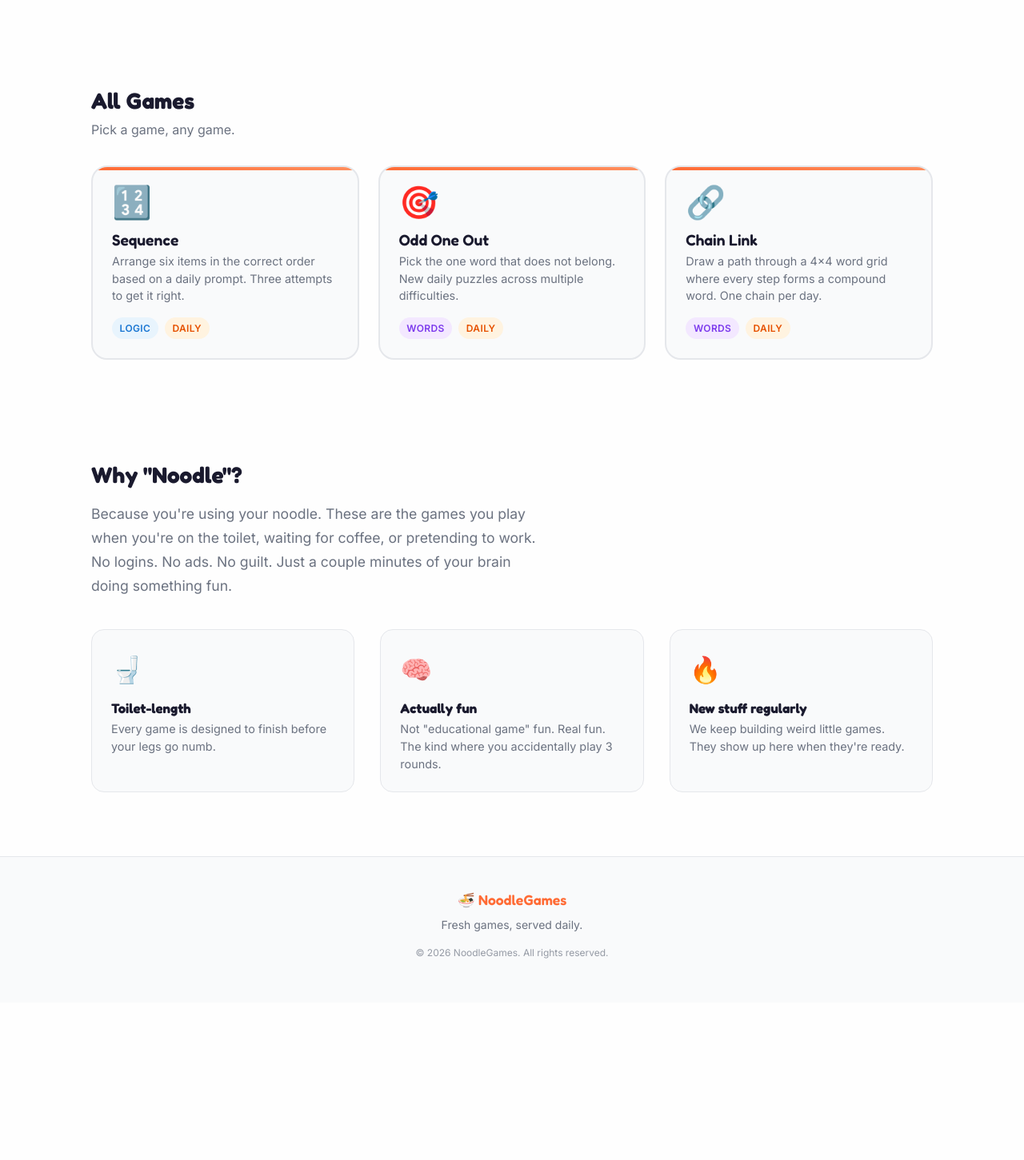
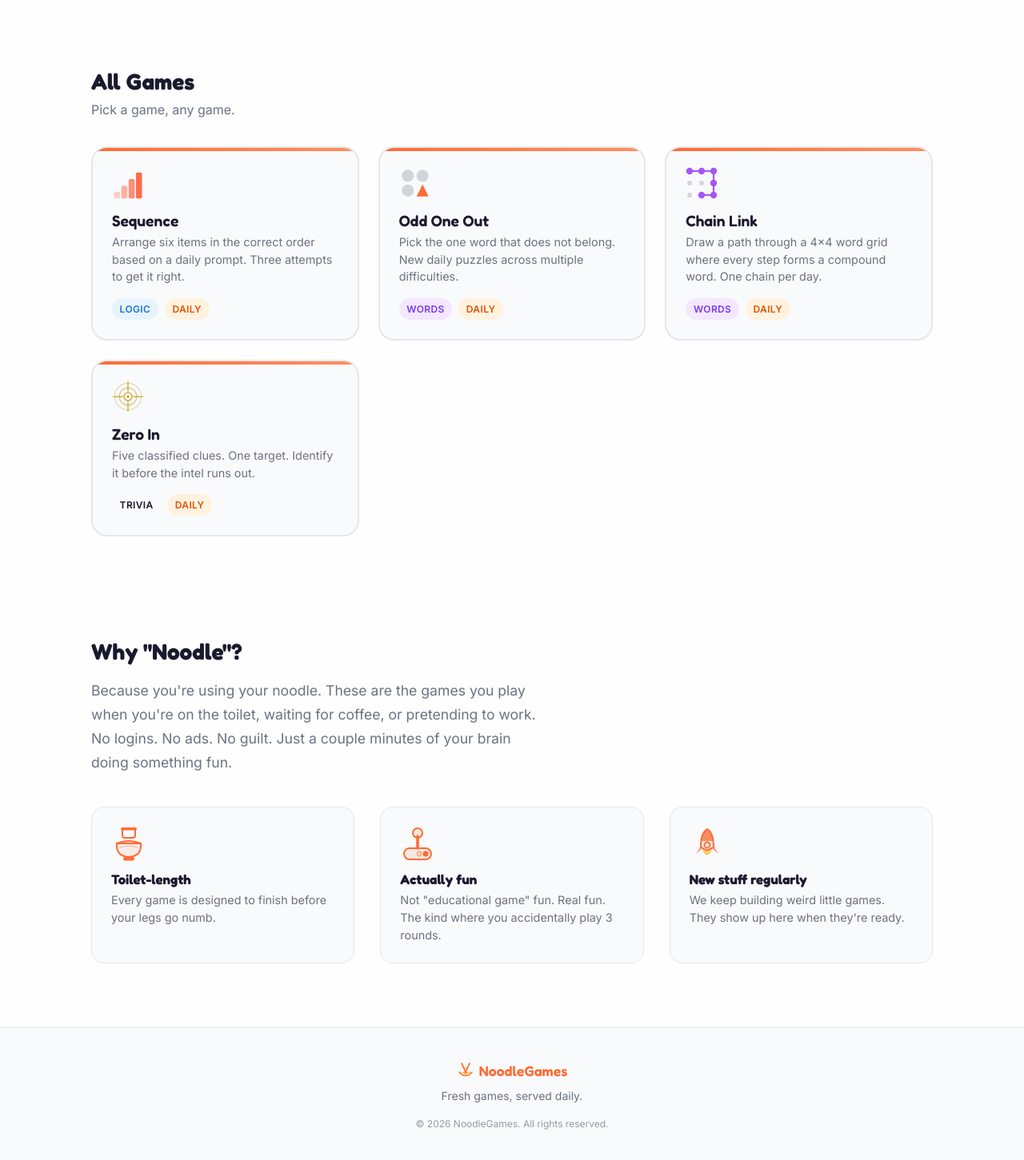
Before and after one commit to balexandr/noodle_games, a React (Vite) app: page / in a window 1280 px wide. Shown: the part 671-2122 px from the top of the page at 80% size. Before the commit the page ends 1925 px from the top, so only its background shows below. Built offline with nearby package versions, Linux system fonts and the light colour scheme.

Commit message:
Some nice changes

```diff
--- /dev/null
+++ b/src/components/FeatureIcons.jsx
@@ -0,0 +1,60 @@
+const C = '#ff6b35'
+const CA = (o) => `rgba(255,107,53,${o})`
+
+export function ToiletIcon({ size = 44 }) {
+  return (
+    <svg viewBox="0 0 44 44" width={size} height={size} aria-hidden="true" fill="none">
+      {/* Tank */}
+      <rect x="14" y="2" width="16" height="12" rx="3" stroke={C} strokeWidth="2"/>
+      {/* Tank lid */}
+      <rect x="12" y="1" width="20" height="3.5" rx="1.75" fill={C}/>
+      {/* Seat */}
+      <path d="M 7 21 Q 22 15 37 21" stroke={C} strokeWidth="2.2" strokeLinecap="round"/>
+      {/* Bowl */}
+      <path d="M 7 21 Q 5.5 37 22 38 Q 38.5 37 37 21 Z" fill={CA(0.1)} stroke={C} strokeWidth="2"/>
+      {/* Inner water line */}
+      <path d="M 11 26 Q 22 22 33 26" stroke={C} strokeWidth="1.2" strokeLinecap="round" opacity="0.45"/>
+      {/* Base */}
+      <rect x="15" y="38" width="14" height="4.5" rx="2.25" fill={C}/>
+    </svg>
+  )
+}
+
+export function JoystickIcon({ size = 44 }) {
+  return (
+    <svg viewBox="0 0 44 44" width={size} height={size} aria-hidden="true" fill="none">
+      {/* Base plate */}
+      <rect x="5" y="27" width="34" height="14" rx="7" fill={CA(0.12)} stroke={C} strokeWidth="2"/>
+      {/* Stick */}
+      <line x1="22" y1="27" x2="22" y2="12" stroke={C} strokeWidth="3.5" strokeLinecap="round"/>
+      {/* Ball */}
+      <circle cx="22" cy="8" r="6" fill={CA(0.12)} stroke={C} strokeWidth="2"/>
+      {/* Buttons */}
+      <circle cx="32" cy="34" r="3.5" fill={C}/>
+      <circle cx="24" cy="34" r="2.5" stroke={C} strokeWidth="1.8" opacity="0.5"/>
+    </svg>
+  )
+}
+
+export function RocketIcon({ size = 44 }) {
+  return (
+    <svg viewBox="0 0 44 44" width={size} height={size} aria-hidden="true" fill="none">
+      {/* Body */}
+      <path
+        d="M 22 3 C 29 7 30 18 30 26 L 22 30 L 14 26 C 14 18 15 7 22 3 Z"
+        fill={CA(0.12)} stroke={C} strokeWidth="2" strokeLinejoin="round"
+      />
+      {/* Nose fill */}
+      <path d="M 22 3 C 29 7 30 15 30 18 L 14 18 C 14 15 15 7 22 3 Z" fill={C} opacity="0.75"/>
+      {/* Left fin */}
+      <path d="M 14 24 L 8 34 L 14 29 Z" fill={C} opacity="0.65" strokeLinejoin="round"/>
+      {/* Right fin */}
+      <path d="M 30 24 L 36 34 L 30 29 Z" fill={C} opacity="0.65" strokeLinejoin="round"/>
+      {/* Porthole */}
+      <circle cx="22" cy="23" r="3.5" stroke={C} strokeWidth="1.8"/>
+      {/* Flame */}
+      <path d="M 18 30 Q 22 38 26 30" stroke="#ffc947" strokeWidth="2.5" strokeLinecap="round"/>
+      <path d="M 20 30 Q 22 35 24 30" stroke="#ffc947" strokeWidth="1.5" strokeLinecap="round" opacity="0.5"/>
+    </svg>
+  )
+}
--- a/src/components/Footer.jsx
+++ b/src/components/Footer.jsx
@@ -1,10 +1,12 @@
 import './Footer.css'
+import { NoodleLogoIcon } from './NoodleLogo'
 
 function Footer() {
   return (
     <footer className="footer">
       <div className="container">
-        <span className="footer-logo">🍜 NoodleGames</span>
+        <span className="footer-logo" style={{ display: 'flex', alignItems: 'center', gap: '6px', justifyContent: 'center' }}>
+          <NoodleLogoIcon size={22} />NoodleGames</span>
         <p className="footer-tagline">Fresh games, served daily.</p>
         <p className="footer-copyright">© {new Date().getFullYear()} NoodleGames. All rights reserved.</p>
       </div>
--- a/src/components/GameCard.jsx
+++ b/src/components/GameCard.jsx
@@ -1,11 +1,22 @@
 import './GameCard.css'
+import { OddOneOutIcon, SequenceIcon, ChainLinkIcon, ZeroInIcon } from './GameIcons'
+
+const iconComponents = {
+  'odd-one-out': OddOneOutIcon,
+  'sequence':    SequenceIcon,
+  'chain-link':  ChainLinkIcon,
+  'zero-in':     ZeroInIcon,
+}
 
 function GameCard({ game }) {
   const isActive = game.status === 'active' && game.url
+  const IconComponent = iconComponents[game.id]
 
   const card = (
     <div className={`game-card ${isActive ? 'game-card--active' : 'game-card--soon'}`}>
-      <div className="game-card__icon">{game.icon}</div>
+      <div className="game-card__icon">
+        {IconComponent ? <IconComponent /> : game.icon}
+      </div>
       <div className="game-card__body">
         <h3 className="game-card__title">{game.title}</h3>
         <p className="game-card__desc">{game.description}</p>
--- /dev/null
+++ b/src/components/GameIcons.jsx
@@ -0,0 +1,67 @@
+// Odd One Out — 3 matching circles + 1 odd triangle
+export function OddOneOutIcon({ size = 40 }) {
+  return (
+    <svg viewBox="0 0 48 48" width={size} height={size} aria-hidden="true">
+      <circle cx="13" cy="13" r="9" fill="#d1d5db" />
+      <circle cx="35" cy="13" r="9" fill="#d1d5db" />
+      <circle cx="13" cy="35" r="9" fill="#d1d5db" />
+      <polygon points="35,26 44,44 26,44" fill="#ff6b35" />
+    </svg>
+  );
+}
+
+// Sequence — ascending bars showing ordered ranking
+export function SequenceIcon({ size = 40 }) {
+  return (
+    <svg viewBox="0 0 48 48" width={size} height={size} aria-hidden="true">
+      <rect x="3"  y="37" width="9" height="10" rx="2" fill="#ff6b4a" opacity="0.3" />
+      <rect x="14" y="28" width="9" height="19" rx="2" fill="#ff6b4a" opacity="0.5" />
+      <rect x="25" y="18" width="9" height="29" rx="2" fill="#ff6b4a" opacity="0.75" />
+      <rect x="36" y="8"  width="9" height="39" rx="2" fill="#ff6b4a" />
+    </svg>
+  );
+}
+
+// Chain Link — 3×3 dot grid with a highlighted path
+export function ChainLinkIcon({ size = 40 }) {
+  const grid = [
+    [6,6],[24,6],[42,6],
+    [6,24],[24,24],[42,24],
+    [6,42],[24,42],[42,42],
+  ];
+  const path = [[6,6],[24,6],[42,6],[42,24],[42,42],[24,42]];
+  const inPath = new Set(path.map(([x,y]) => `${x},${y}`));
+
+  return (
+    <svg viewBox="0 0 48 48" width={size} height={size} aria-hidden="true">
+      {path.slice(0, -1).map(([x1,y1], i) => {
+        const [x2,y2] = path[i + 1];
+        return (
+          <line key={i} x1={x1} y1={y1} x2={x2} y2={y2}
+            stroke="#a855f7" strokeWidth="2.5" strokeLinecap="round" />
+        );
+      })}
+      {grid.map(([cx,cy]) => (
+        <circle key={`${cx},${cy}`} cx={cx} cy={cy}
+          r={inPath.has(`${cx},${cy}`) ? 5 : 3.5}
+          fill={inPath.has(`${cx},${cy}`) ? '#a855f7' : '#d1d5db'} />
+      ))}
+    </svg>
+  );
+}
+
+// Zero In — radar crosshair target
+export function ZeroInIcon({ size = 40 }) {
+  return (
+    <svg viewBox="0 0 48 48" width={size} height={size} aria-hidden="true">
+      <circle cx="24" cy="24" r="20" fill="none" stroke="#c9a227" strokeWidth="1.5" opacity="0.35" />
+      <circle cx="24" cy="24" r="13" fill="none" stroke="#c9a227" strokeWidth="1.5" opacity="0.6" />
+      <circle cx="24" cy="24" r="6"  fill="none" stroke="#c9a227" strokeWidth="1.5" />
+      <line x1="24" y1="2"  x2="24" y2="16" stroke="#c9a227" strokeWidth="1.5" strokeLinecap="round" />
+      <line x1="24" y1="32" x2="24" y2="46" stroke="#c9a227" strokeWidth="1.5" strokeLinecap="round" />
+      <line x1="2"  y1="24" x2="16" y2="24" stroke="#c9a227" strokeWidth="1.5" strokeLinecap="round" />
+      <line x1="32" y1="24" x2="46" y2="24" stroke="#c9a227" strokeWidth="1.5" strokeLinecap="round" />
+      <circle cx="24" cy="24" r="2" fill="#c9a227" />
+    </svg>
+  );
+}
--- a/src/components/Header.jsx
+++ b/src/components/Header.jsx
@@ -1,12 +1,13 @@
 import { Link } from 'react-router-dom'
 import './Header.css'
+import { NoodleLogoIcon } from './NoodleLogo'
 
 function Header() {
   return (
     <header className="header">
       <div className="container">
         <Link to="/" className="logo">
-          <span className="logo-icon">🍜</span>
+          <NoodleLogoIcon size={30} />
           <span className="logo-text">NoodleGames</span>
         </Link>
         <nav className="nav">
--- /dev/null
+++ b/src/components/NoodleLogo.jsx
@@ -0,0 +1,21 @@
+export function NoodleLogoIcon({ size = 28 }) {
+  return (
+    <svg viewBox="0 0 36 36" width={size} height={size} aria-hidden="true" style={{ flexShrink: 0 }}>
+      {/* Chopstick left — angled top-left to bottom-center */}
+      <line x1="10" y1="2" x2="19" y2="22" stroke="#ff6b35" strokeWidth="2.8" strokeLinecap="round" />
+      {/* Chopstick right — angled top-right to bottom-center */}
+      <line x1="26" y1="2" x2="17" y2="22" stroke="#ff6b35" strokeWidth="2.8" strokeLinecap="round" />
+      {/* Crossing accent dot */}
+      <circle cx="18" cy="11" r="2.2" fill="#ffc947" />
+      {/* Bowl arc */}
+      <path d="M 5 20 Q 18 34 31 20" fill="none" stroke="#ff6b35" strokeWidth="2.5" strokeLinecap="round" />
+      {/* Bowl rim */}
+      <line x1="5" y1="20" x2="31" y2="20" stroke="#ff6b35" strokeWidth="1.5" strokeLinecap="round" opacity="0.45" />
+      {/* Wavy noodle inside bowl */}
+      <path
+        d="M 9 22.5 Q 12 18.5 15 22.5 Q 18 26.5 21 22.5 Q 24 18.5 27 22.5"
+        fill="none" stroke="#ffc947" strokeWidth="2" strokeLinecap="round" strokeLinejoin="round"
+      />
+    </svg>
+  );
+}
--- a/src/data/games.js
+++ b/src/data/games.js
@@ -26,4 +26,13 @@ export const games = [
     tags: ['Words', 'Daily'],
     url: 'https://balexandr.github.io/chain_link',
   },
+  {
+    id: 'zero-in',
+    title: 'Zero In',
+    description: 'Five classified clues. One target. Identify it before the intel runs out.',
+    icon: '🎯',
+    status: 'active',
+    tags: ['Trivia', 'Daily'],
+    url: 'https://balexandr.github.io/zero_in',
+  },
 ]
--- a/src/pages/Home.css
+++ b/src/pages/Home.css
@@ -220,9 +220,9 @@
 }
 
 .feature__icon {
-  font-size: 2rem;
   display: block;
   margin-bottom: 0.75rem;
+  line-height: 0;
 }
 
 .feature h3 {
--- a/src/pages/Home.jsx
+++ b/src/pages/Home.jsx
@@ -1,4 +1,5 @@
 import GameCard from '../components/GameCard'
+import { ToiletIcon, JoystickIcon, RocketIcon } from '../components/FeatureIcons'
 import { games } from '../data/games'
 import './Home.css'
 
@@ -38,7 +39,7 @@ function Home() {
           <div className="daily__card">
             <div className="daily__badge">TODAY'S CHALLENGE</div>
             <div className="daily__info">
-              <h2 className="daily__title">{todaysGame.icon} {todaysGame.title}</h2>
+              <h2 className="daily__title">{todaysGame.title}</h2>
               <p className="daily__desc">{todaysGame.description}</p>
             </div>
             <a href={todaysGame.url} target="_blank" rel="noopener noreferrer" className="btn btn--play">
@@ -72,17 +73,17 @@ function Home() {
           </p>
           <div className="about__features">
             <div className="feature">
-              <span className="feature__icon">🚽</span>
+              <span className="feature__icon"><ToiletIcon /></span>
               <h3>Toilet-length</h3>
               <p>Every game is designed to finish before your legs go numb.</p>
             </div>
             <div className="feature">
-              <span className="feature__icon">🧠</span>
+              <span className="feature__icon"><JoystickIcon /></span>
               <h3>Actually fun</h3>
               <p>Not "educational game" fun. Real fun. The kind where you accidentally play 3 rounds.</p>
             </div>
             <div className="feature">
-              <span className="feature__icon">🔥</span>
+              <span className="feature__icon"><RocketIcon /></span>
               <h3>New stuff regularly</h3>
               <p>We keep building weird little games. They show up here when they're ready.</p>
             </div>
```
Also changed, not shown: index.html (+1 -1 lines), src/pages/GamePage.jsx (+18 -1 lines), public/icon.svg, public/noodle.svg.
